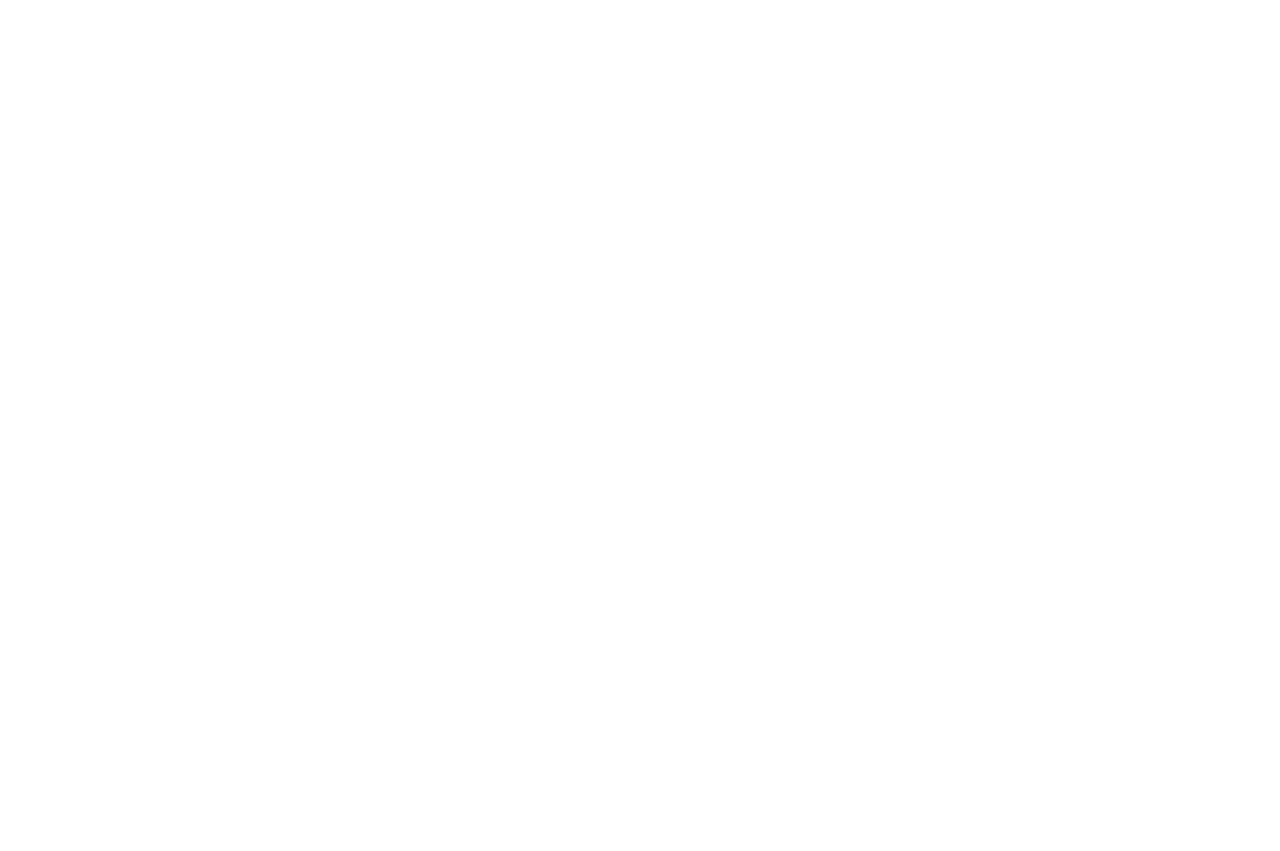
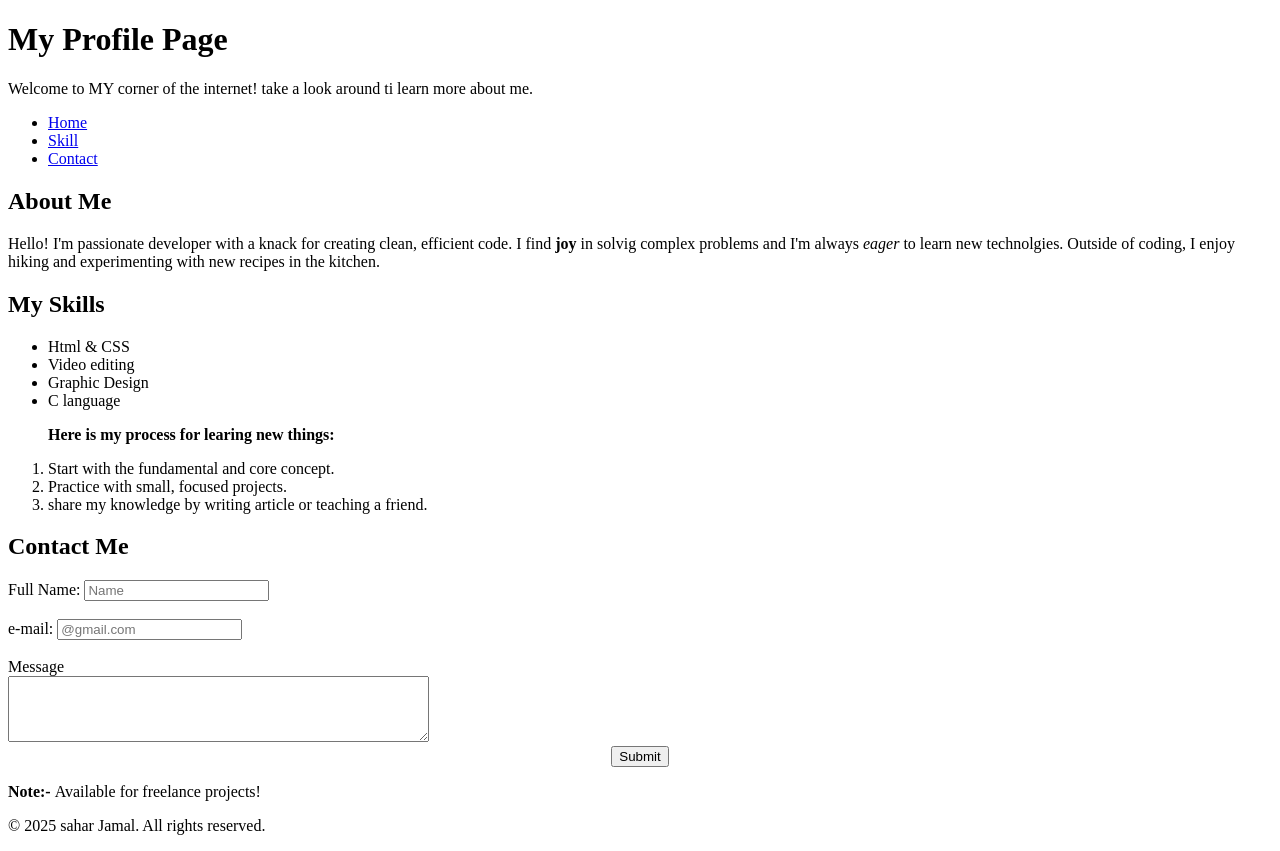
Before and after one commit to eleyasahar/EXL-New-Task-05-08-2025, a plain HTML site: page index.html in a window 1280 px wide. Before the commit the page ends 800 px from the top, so only its background shows below. Drawn offline with Linux system fonts and the light colour scheme.

Commit message:
Updated section

```diff
--- a/index.html
+++ b/index.html
@@ -3,42 +3,81 @@
 
 <head>
     <meta charset="UTF-8">
-    <title>My Personal Page</title>
+    <title>My Profile Page</title>
 </head>
+    <!-- TODO: Add a <header> with an <h1> titled "My Profile Page" and a short <p> welcome message -->
+       <header><h1>My Profile Page</h1></header>
+       <P>Welcome to MY corner of the internet! take a look around ti learn more about me. </P>
+    <!-- TODO: Add a <nav> with three links: Home, Skills, Contact -->
+        <nav>
+            <ul>
+                <li><a href="#">Home</a></li>
+                <li> <a href="#">Skill </a></li>
+                <li> <a href="#">Contact</a></li>
+             </ul>
+        </nav>
+    <!-- TODO: Begin the <main> section -->
+        <main>
+    <!-- TODO: Add a <section> with an <h2> titled "About Me" and an <article> with a short paragraph about yourself -->
+        <section>
+            <h2>About Me</h2>
+     <!-- TIP: Use some inline elements like <strong>, <em>, or <span> in the paragraph -->
 
-<body>
-
-    <!-- TODO: Add a <header> with an <h1> titled "My Profile Page" and a short <p> welcome message -->
-
-    <!-- TODO: Add a <nav> with three links: Home, Skills, Contact -->
-
-    <!-- TODO: Begin the <main> section -->
-
-    <!-- TODO: Add a <section> with an <h2> titled "About Me" and an <article> with a short paragraph about yourself -->
-    <!-- TIP: Use some inline elements like <strong>, <em>, or <span> in the paragraph -->
+            <article>
+                <span>
+                <p> Hello! I'm passionate developer with a knack for creating clean, efficient code. I find <strong>joy </strong>in solvig complex problems and I'm always <em>eager</em> to learn new technolgies. Outside of coding, I enjoy hiking and experimenting with new recipes in the kitchen. </p>
+                </span>
+            </article>
+        </section>
 
     <!-- TODO: Add a <section> with an <h2> titled "My Skills" -->
+        <section>
+            <h2>My Skills</h2>
+
     <!-- TODO: Add an unordered list (<ul>) of at least 4 skills -->
+        <ul>
+            <li>Html & CSS</li>
+            <li>Video editing</li>
+            <li>Graphic Design</li>
+            <li>C language </li>
+        </ul>
     <!-- TODO: Add an ordered list (<ol>) of steps you follow when learning something new -->
-
+        <ol>
+            <p><Strong>Here is my process for learing new things:</p></Strong>
+            <li>Start with the fundamental and core concept.</li>
+            <li>Practice with small, focused projects.</li>
+            <li>share my knowledge by writing article or teaching a friend.</li>
+        </ol>
+          </section>
     <!-- TODO: Add a <section> with an <h2> titled "Contact Me" -->
-
+        <section><h2>Contact Me</h2>
     <!-- TODO: Start a <form> with method="post" and action="#" -->
-
+        <form method="post" action="#">
     <!-- TODO: Add a label and input for Full Name (type="text") -->
-
+        <label for="FullName"> Full Name:</label>
+        <input type="text" id="name" name="Full_Name" placeholder="Name" required><br><br>
     <!-- TODO: Add a label and input for Email (type="email") -->
-
+     <label for="email">e-mail:</label>
+<input type="email" id="email" name="email_address" placeholder="@gmail.com" required><br><br>
     <!-- TODO: Add a label and textarea for a Message -->
-
+<label for="Message">Message</label><br>
+<textarea id="message" name="message" rows="4" cols="50" ></textarea><br>
+</form>
+</section>
     <!-- TODO: Add a submit button -->
-
+        <center><button type="submit">Submit</button></center>
     <!-- TODO: End the <main> section -->
 
+    </main>
+
     <!-- TODO: Add an <aside> with a note like "Available for freelance projects!" -->
-
+        <aside>
+            <p><strong>Note:- </strong> Available for freelance projects!</p>
+        </aside>
     <!-- TODO: Add a <footer> with your name and © 2025 -->
-
+<footer>
+    <p>&copy; 2025 sahar Jamal. All rights reserved.</p>
+</footer>
 </body>
 
 </html>
```
